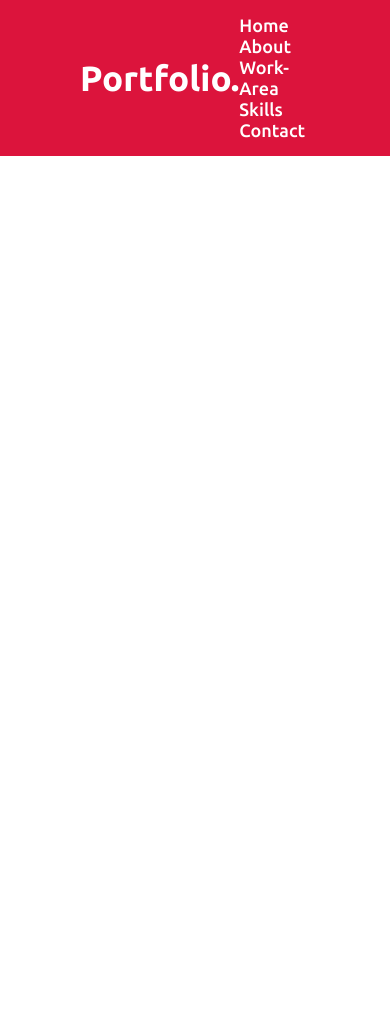
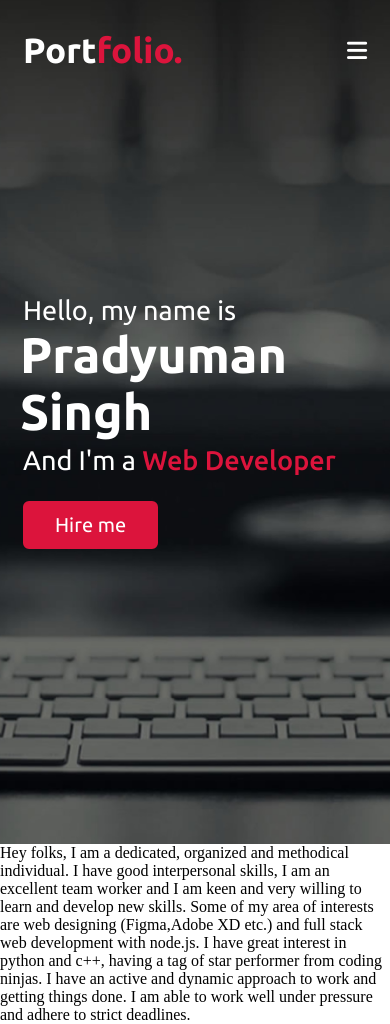
Before and after one commit to pradyumansingh989/My-portfolio, a PHP site: page / in a window 390 px wide. Before the commit the page ends 156 px from the top, so only its background shows below. Run offline with PHP 8.4, Linux system fonts and the light colour scheme; some libraries are stand-ins or nearby versions.

Commit message:
completed home section

```diff
--- a/index.html
+++ b/index.html
@@ -22,8 +22,12 @@
                 <li><a href="#">About</a></li>
                 <li><a href="#">Work-Area</a></li>
                 <li><a href="#">Skills</a></li>
+                <li><a href="#">Projects</a></li>
                 <li><a href="#">Contact</a></li>
             </ul>
+            <div class="menu-btn">
+                <i class="fas fa-bars"></i>
+            </div>
         </div>
     </nav>
 
@@ -35,9 +39,13 @@
                 <div class="text-1">Hello, my name is</div>
                 <div class="text-2">Pradyuman Singh</div>
                 <div class="text-3">And I'm a <span>Web Developer</span></div>
+                <a href="#">Hire me</a>
             </div>
         </div>
     </section>
 
+    <p>Hey folks, I am a dedicated, organized and methodical individual. I have good interpersonal skills, I am an excellent team worker and I am keen and very willing to learn and develop new skills. Some of my area of interests are web designing (Figma,Adobe XD etc.) and full stack web development with node.js. I have great interest in python and c++, having a tag of star performer from coding ninjas. I have an active and dynamic approach to work and getting things done. I am able to work well under pressure and adhere to strict deadlines. </p>
+
+    <script src="script.js"></script>
 </body>
 </html>
--- a/script.js
+++ b/script.js
@@ -0,0 +1,14 @@
+$(document).ready(function(){
+    $(window).scroll(function(){
+        if(this.scrollY > 20){
+            $('.navbar').addClass("sticky");
+        }else{
+            $('.navbar').removeClass("sticky");
+        }
+    });
+    // toggle menu/navbar script
+    $('.menu-btn').click(function(){
+        $('.navbar .menu').toggleClass("active");
+        $('.menu-btn i').toggleClass("active");
+    });
+});
--- a/style.css
+++ b/style.css
@@ -37,9 +37,14 @@ html{
 .navbar{
     position: fixed;
     width: 100%;
+    padding:30px 0;
+    font-family: 'Ubuntu',sans-serif;
+    transition: all 0.3s ease;
+}
+
+.navbar.sticky{
     padding: 15px 0;
     background: crimson;
-    font-family: 'Ubuntu',sans-serif;
 }
 
 .navbar .max-width{
@@ -54,6 +59,14 @@ html{
     font-weight: 600;
 }
 
+.navbar .logo a span{
+    color: crimson;
+}
+
+.navbar.sticky .logo a span{
+    color: #fff;
+}
+
 .navbar .menu li{
     list-style: none;
     display: inline-block;
@@ -64,12 +77,161 @@ html{
     font-size: 18px;
     font-weight: 500;
     margin-right: 25px;
+    transition: color 0.3s ease;
 }
 
+.navbar .menu li a:hover{
+    color: crimson;
+}
+
+.navbar.sticky .menu li a:hover{
+    color: #fff;
+}
+
+/* menu-btn styling */
+
+.menu-btn{
+    color: white;
+    font-size: 23px;
+    cursor: pointer;
+    display: none;
+}
 
 /* home section */
 
 .home{
     display: flex;
+    background: url("images/home_sec.jpg") no-repeat center;
+    height: 100vh;
+    background-size: cover;
+    background-attachment: fixed;
+    color: #fff;
+    min-height: 500px;
+    font-family: 'Ubuntu',sans-serif;
+}
 
+.home .max-width{
+    margin: auto 0 auto 40px;
 }
+
+.home .home-content .text-1{
+    font-size: 27px;
+}
+
+.home .home-content .text-2{
+    font-size: 75px;
+    font-weight: 600;
+    margin-left: -3px;
+}
+
+.home .home-content .text-3{
+    font-size:40px;
+    margin: 5px 0;
+}
+
+.home .home-content .text-3 span{
+    color: crimson;
+    font-weight: 500;
+}
+
+.home .home-content a{
+    display: inline-block;
+    background: crimson;
+    color: #fff;
+    font-size: 25px;
+    padding: 12px 36px;
+    margin-top: 20px;
+    border-radius: 6px;
+    border: 2px solid crimson;
+    transition: all 0.3s ease;
+}
+
+.home .home-content a:hover{
+    color: crimson;
+    background: none;
+}
+
+/* Responsive media queries */
+@media(max-width:1104px){
+    .home .max-width{
+        margin-left: 0px;
+    }
+}
+
+@media(max-width:991px){
+    .max-width{
+        padding: 0 50px;
+    }
+}
+
+@media(max-width:947px){
+    .max-width{
+        padding: 0 50px;
+    }
+    .menu-btn{
+        display: block;
+        z-index: 999;
+    }
+    .menu-btn i.active:before{
+        content: "\f00d";
+    }
+    .navbar .menu{
+        position: fixed;
+        height: 100vh;
+        width: 100%;
+        left: -100%;
+        top: 0;
+        background: #111;
+        text-align: center;
+        padding-top: 80px;
+        transition: all 0.3s ease;
+    }
+    .navbar .menu.active{
+        left: 0;
+    }
+    .navbar .menu li{
+        display: block;
+    }
+    .navbar .menu li a{
+
+        display: inline-block;
+        margin: 20px 0;
+        font-size:  25px;
+    }
+    .home .home-content .text-2{
+        font-size: 70px;
+    }
+    .home .home-content .text-3{
+        font-size:35px;
+    }
+    .home .home-content a{
+        font-size: 23px;
+        padding: 10px 30px;
+    }
+}
+
+@media(max-width:690px){
+    .max-width{
+        padding: 0 23px;
+    }
+    .home .home-content .text-2{
+        font-size: 60px;
+    }
+    .home .home-content .text-3{
+        font-size:32px;
+    }
+    .home .home-content a{
+        font-size: 20px;
+    }
+}
+
+@media(max-width:500px){
+
+    .home .home-content .text-2{
+        font-size: 50px;
+    }
+
+    .home .home-content .text-3{
+        font-size:27px;
+    }
+}
```
